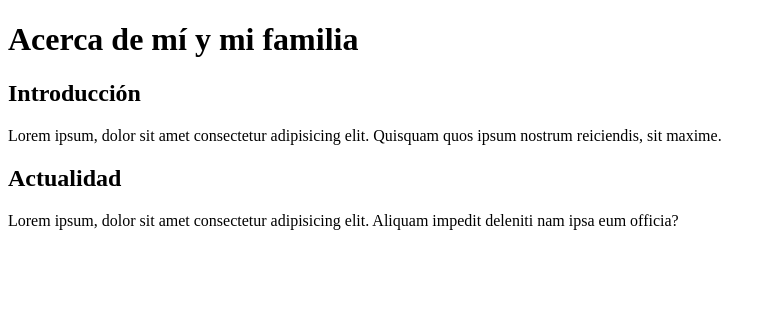
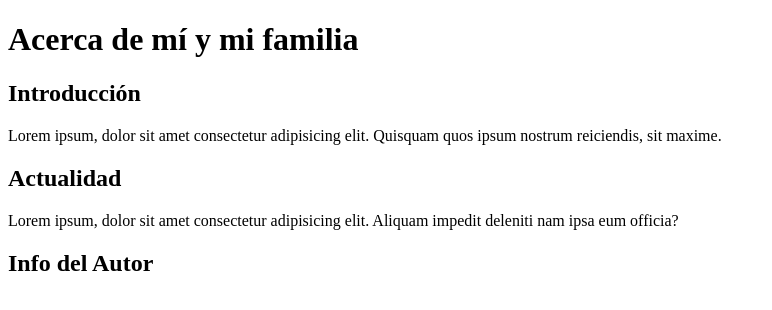
Before and after one commit to LuisSanchezRamos/demo-git-g29, a plain HTML site: page index.html in a window 1280 px wide. Shown: the whole page, without its empty margins (0-772 px from the left). Drawn offline with Linux system fonts and the light colour scheme.

Commit message:
agregado aside

```diff
--- a/index.html
+++ b/index.html
@@ -25,6 +25,8 @@
       </section>
 
       </main>
-
+<aside>
+  <h2>Info del Autor</h2>
+</aside>
   </body>
 </html>
```
